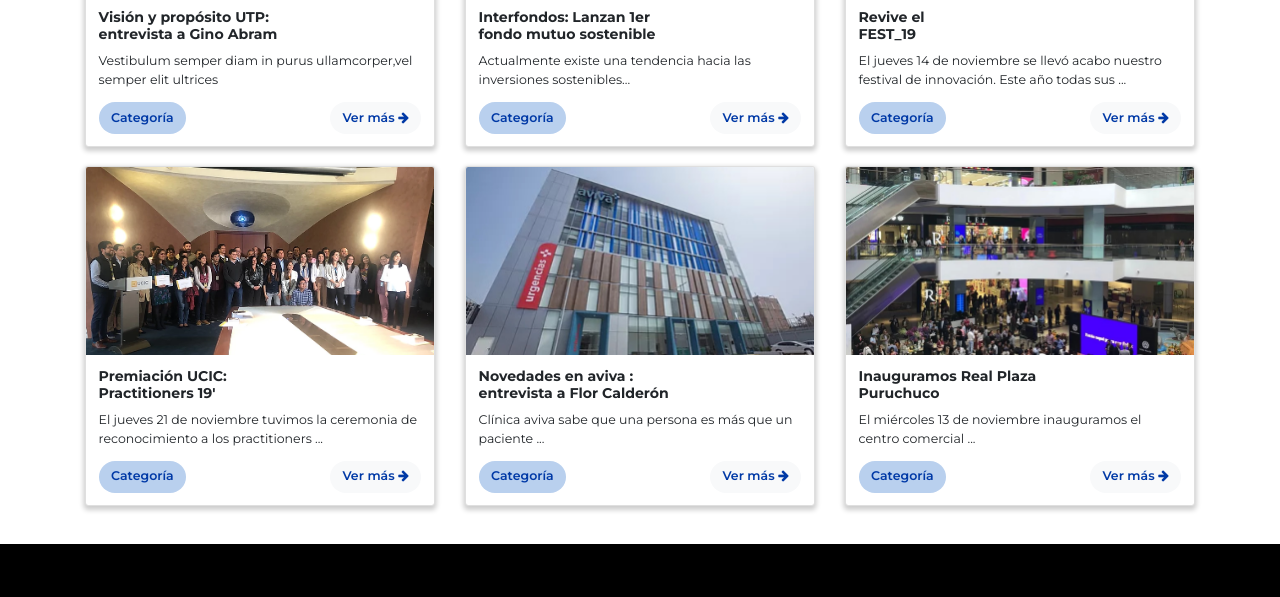
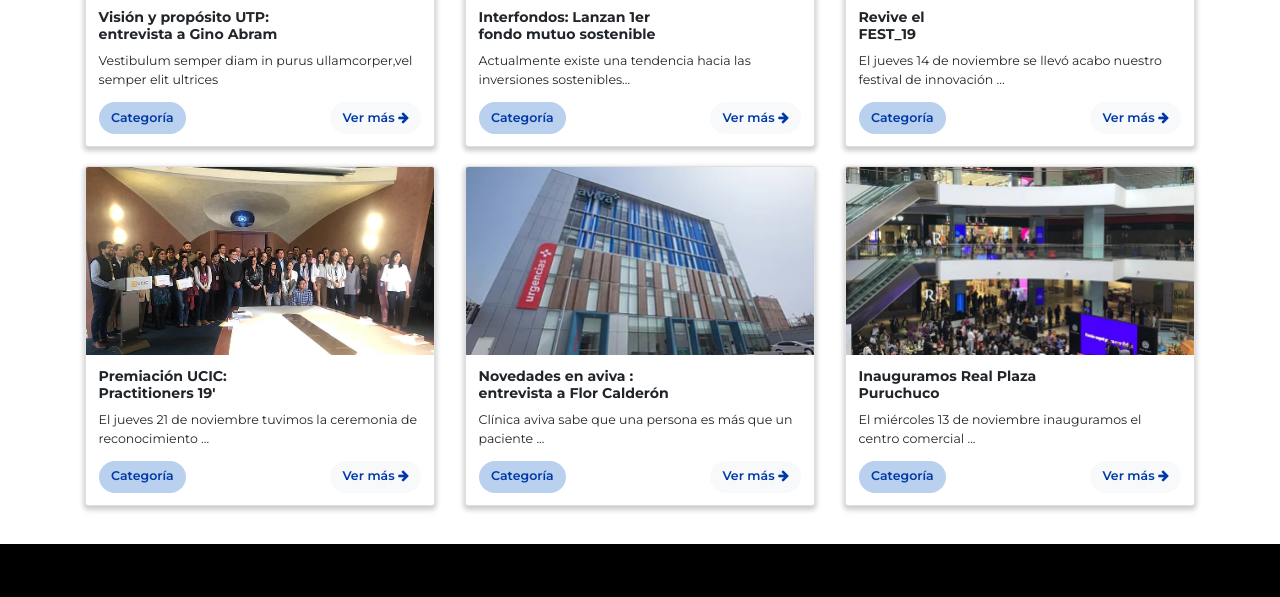
Before and after one commit to yenifergalarza/intercorp, a website: page src/novedades.html in a window 1280 px wide. Shown: the part 1212-1809 px from the top of the page. Drawn offline with nearby package versions, Linux system fonts and the light colour scheme.

Commit message:
texto novedades

```diff
--- a/src/novedades.html
+++ b/src/novedades.html
@@ -230,7 +230,7 @@
                             <div class="p-3">
                                 <h5 class="card-title montserrat-b font-sz-1_1">Revive el <br>FEST_19</h5>
                                 <p class="card-text montserrat-r">El jueves 14 de noviembre se llevó acabo nuestro
-                                    festival de innovación. Este año todas sus ...
+                                    festival de innovación ...
                                 </p>
 
                                 <div class="d-flex justify-content-between">
@@ -255,7 +255,7 @@
                                     Practitioners 19'
                                 </h5>
                                 <p class="card-text montserrat-r">El jueves 21 de noviembre tuvimos la ceremonia de
-                                    reconocimiento a los practitioners ...
+                                    reconocimiento ...
                                 </p>
 
                                 <div class="d-flex justify-content-between">
```
